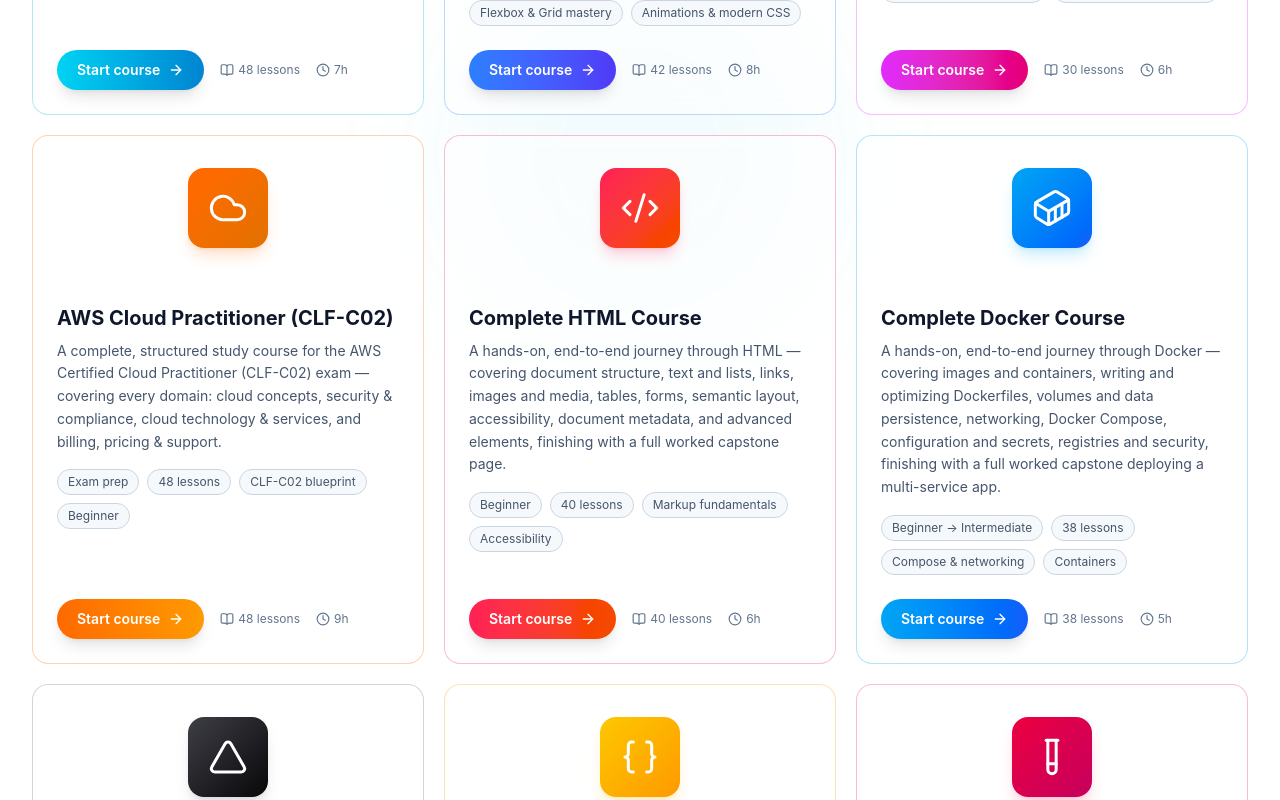
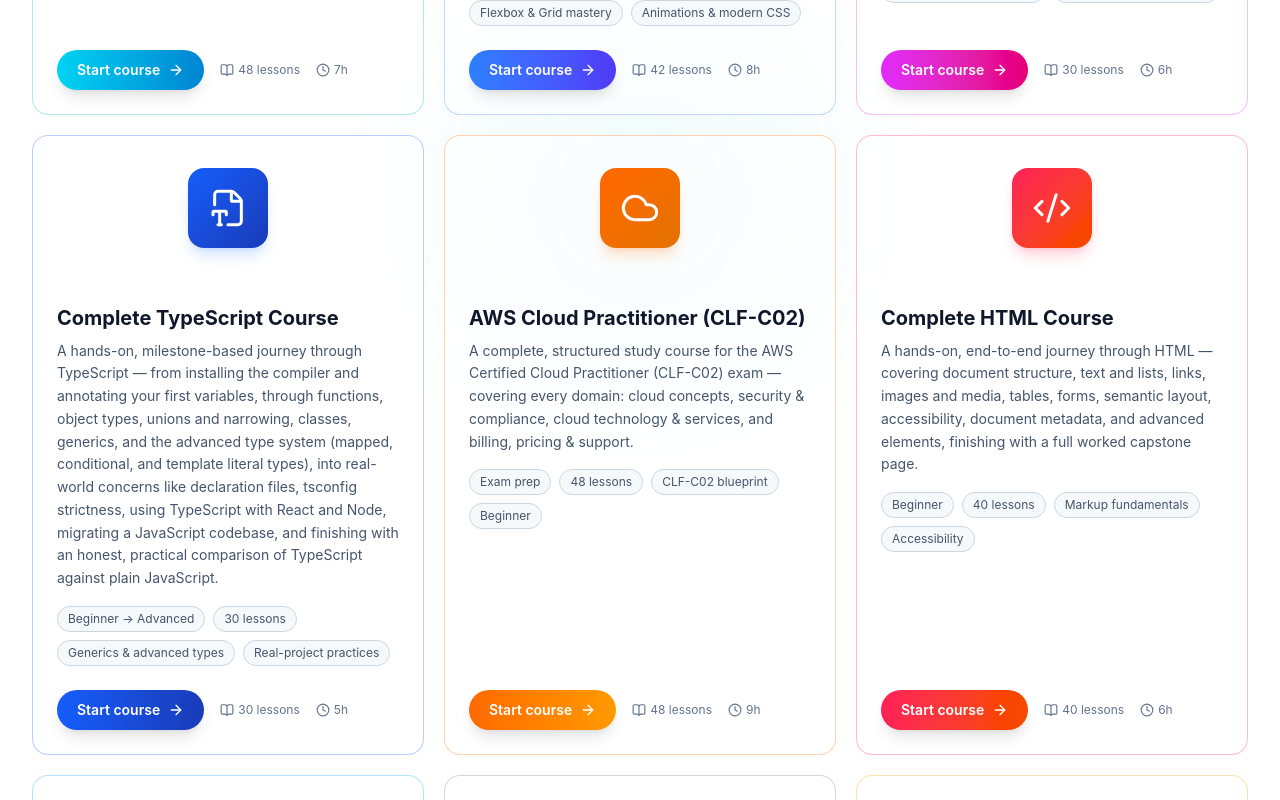
Before and after one commit to Gokul652003/course-platform, a React (Vite) app: page / in a window 1280 px wide. Shown: the part 1820-2620 px from the top of the page. Built offline with nearby package versions, Linux system fonts and the light colour scheme; no server answers.

Commit message:
feat: wire up TypeScript course in course registry

```diff
--- a/src/data/courses.tsx
+++ b/src/data/courses.tsx
@@ -1,11 +1,12 @@
 import type { ReactNode } from "react"
-import { Terminal, Code2, Cloud, CodeXml, Container, Triangle, Braces, TestTube, GitBranch, Atom, Gauge, Wind, Palette, Wand2 } from "lucide-react"
+import { Terminal, Code2, Cloud, CodeXml, Container, Triangle, Braces, TestTube, GitBranch, Atom, Gauge, Wind, Palette, Wand2, FileType2 } from "lucide-react"
 import { linuxModules, linuxCourse } from "./courseData"
 import { kotlinModules, kotlinCourse } from "./kotlinCourseData"
 import { goModules, goCourse } from "./goCourseData"
 import { tailwindModules, tailwindCourse } from "./tailwindCourseData"
 import { cssModules, cssCourse } from "./cssCourseData"
 import { scssModules, scssCourse } from "./scssCourseData"
+import { tsModules, tsCourse } from "./tsCourseData"
 import { awsModules, awsCourse } from "./awsCourseData"
 import { htmlModules, htmlCourse } from "./htmlCourseData"
 import { dockerModules, dockerCourse } from "./dockerCourseData"
@@ -77,6 +78,14 @@
   return (
     <span className="flex h-20 w-20 items-center justify-center rounded-2xl bg-gradient-to-br from-fuchsia-500 to-pink-600 shadow-lg shadow-fuchsia-500/20">
       <Wand2 size={40} strokeWidth={1.8} className="text-white" />
+    </span>
+  )
+}
+
+function TsGlyph() {
+  return (
+    <span className="flex h-20 w-20 items-center justify-center rounded-2xl bg-gradient-to-br from-blue-600 to-blue-800 shadow-lg shadow-blue-500/20">
+      <FileType2 size={40} strokeWidth={1.8} className="text-white" />
     </span>
   )
 }
@@ -262,6 +271,26 @@
       gradient: "from-fuchsia-500 to-pink-600",
       text: "text-fuchsia-600 dark:text-fuchsia-400",
       border: "border-fuchsia-500/30",
+    },
+  },
+  {
+    id: "typescript",
+    title: tsCourse.title,
+    tagline: tsCourse.tagline,
+    description: tsCourse.description,
+    modules: tsModules,
+    course: tsCourse,
+    icon: <TsGlyph />,
+    tags: [
+      "Beginner → Advanced",
+      `${tsCourse.stats.lessons} lessons`,
+      "Generics & advanced types",
+      "Real-project practices",
+    ],
+    accent: {
+      gradient: "from-blue-600 to-blue-800",
+      text: "text-blue-600 dark:text-blue-400",
+      border: "border-blue-600/30",
     },
   },
   {
```
